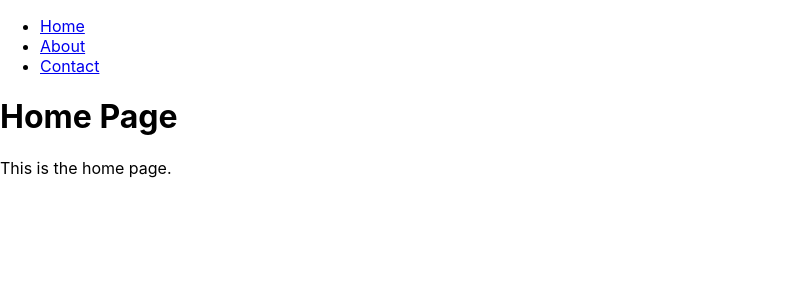
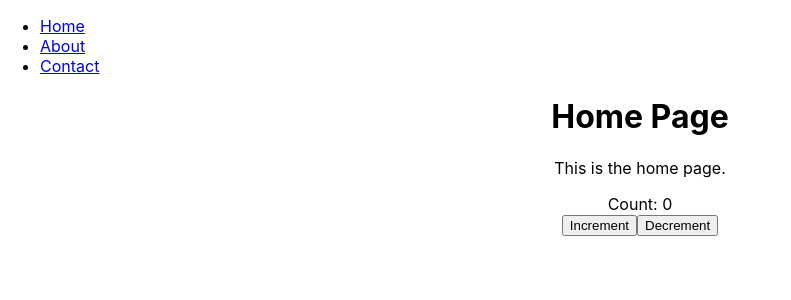
Before and after one commit to KeeJin/learning-react-typescript, a React (Create React App) app in the folder test-project/: page / in a window 1280 px wide. Shown: the top 300 px of the page, without its empty margins (0-791 px from the left). Built offline with nearby package versions, Linux system fonts and the light colour scheme.

Commit message:
introduced to states, props and hooks

```diff
--- a/test-project/src/App.tsx
+++ b/test-project/src/App.tsx
@@ -1,7 +1,7 @@
 import React from 'react';
-import Home from './Home';
-import About from './About';
-import Contact from './Contact';
+import Home from './pages/Home';
+import About from './pages/About';
+import Contact from './pages/Contact';
 import './App.css';
 import { BrowserRouter as Router, Route, Routes, Link, Outlet } from "react-router-dom";
 // Over here BrowserRouter has been renamed to Router
--- /dev/null
+++ b/test-project/src/CounterContext.tsx
@@ -0,0 +1,28 @@
+import React, {createContext, useContext, useState, ReactNode} from "react";
+
+// Create a context
+const CounterContext = createContext<{ count: number; increment: () => void; decrement: () => void } | undefined>(undefined);
+
+// Create a provider component (this is a functional component)
+export const CounterProvider: React.FC<{ children: ReactNode }> = ({ children }) => {
+    const [count, setCount] = useState(0);
+
+    const increment = () => {
+      setCount(count + 2);
+    };
+
+    const decrement = () => {
+      setCount(count - 1);
+    };
+
+    return (
+      <CounterContext.Provider value={{ count, increment, decrement }}>
+        {children}
+      </CounterContext.Provider>
+    );
+  };
+
+  // Create a custom hook to access the context
+export const useCounter = () => {
+    return useContext(CounterContext);
+  };
--- a/test-project/src/Home.tsx
+++ /dev/null
@@ -1,10 +0,0 @@
-import React from 'react'
-
-export default function Home() {
-    return (
-        <div>
-            <h1>Home Page</h1>
-            <p>This is the home page.</p>
-        </div>
-    );
-}
--- a/test-project/src/About.tsx
+++ b/test-project/src/pages/About.tsx
@@ -1,5 +1,5 @@
 import React from 'react'
-import logo from './logo.svg';
+import logo from '../logo.svg';
 
 function MyButton({ title }: { title: string }) {
     return (
--- /dev/null
+++ b/test-project/src/pages/Home.tsx
@@ -0,0 +1,35 @@
+import React from 'react'
+import { useCounter, CounterProvider } from '../CounterContext';
+
+function CounterDisplay() {
+    const { count } = useCounter()!;
+
+    return (<div>
+        Count: {count}
+    </div>);
+}
+
+function CounterControls() {
+    const { increment, decrement } = useCounter()!;
+
+    return (
+        <div>
+            <button onClick={increment}>Increment</button>
+            <button onClick={decrement}>Decrement</button>
+        </div>
+    );
+}
+
+export default function Home() {
+    return (
+        <div className="App">
+            <h1>Home Page</h1>
+            <p>This is the home page.</p>
+            <CounterProvider>
+
+                    <CounterDisplay />
+                    <CounterControls />
+            </CounterProvider>
+        </div>
+    );
+}
```
Also changed, not shown: test-project/src/pages/Contact.tsx (renamed from test-project/src/Contact.tsx), test-project/src/pages/NestedRoute.tsx (renamed from test-project/src/NestedRoute.tsx), 1 other file (tests, documents, lock files or other folders).
